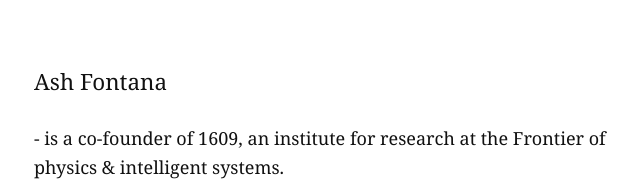
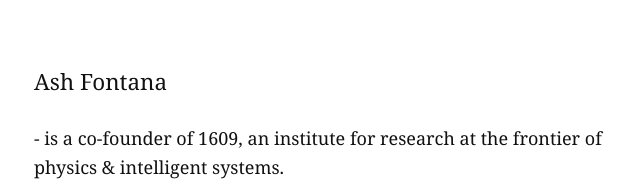
Before and after one commit to ashfontana/ashfontana.github.io, a plain HTML site: page index.html in a window 1280 px wide. Shown: the top 196 px of the page, 318-958 px from the left. Drawn offline with Linux system fonts and the light colour scheme.

Commit message:
Update index.html

```diff
--- a/index.html
+++ b/index.html
@@ -15,7 +15,7 @@
 <body>
 <h1>Ash Fontana</h1>
 
-<p>- is a co-founder of 1609, an institute for research at the Frontier of physics & intelligent systems.</p>
+<p>- is a co-founder of 1609, an institute for research at the frontier of physics & intelligent systems.</p>
 <p>- wrote the book on creating a competitive advantage with AI, <a href="https://www.penguinrandomhouse.com/books/669098/the-ai-first-company-by-ash-fontana/">The AI-First Company</a> published by Penguin Random House
 <p>- invested in over 100 such AI-First companies including Bending Spoons, Canva, Groq, Kaggle and Weaviate.</p>
 <p>- launched Zetta Venture Partners (>$500 MM AUM) which was the first venture capital fund focused on AI back in 2013.</p>
```
